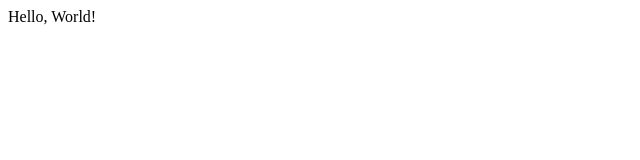
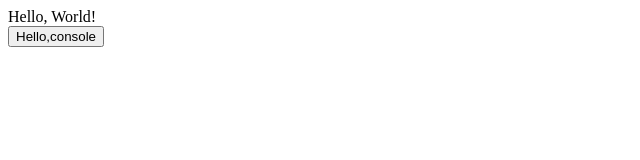
Before and after one commit to T-alabi/hello-world, a plain HTML site: page index.html in a window 1280 px wide. Shown: the whole page, without its empty margins (0-640 px from the left). Drawn offline with Linux system fonts and the light colour scheme.

Commit message:
new java and first button

```diff
--- a/index.html
+++ b/index.html
@@ -6,6 +6,8 @@
   <title>My Webiste Title</title>
  </head>
  <body>
-      Hello, World!
+      Hello, World! <br/>
+      <button onclick="sayHello()">Hello,console</button>
+      <p id="hello"></p>
 </body>
 </html>
--- a/javastyles.js
+++ b/javastyles.js
@@ -0,0 +1,5 @@
+function sayHello() {
+  var p = document.getElementById("hello");
+  p.innerHTML = "Hello,World!";
+
+}
```
